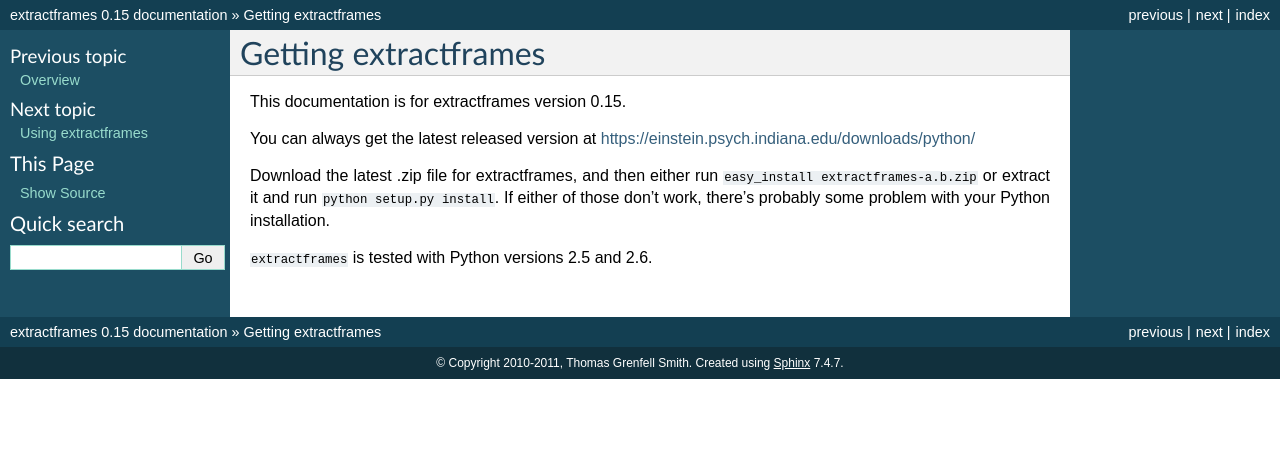
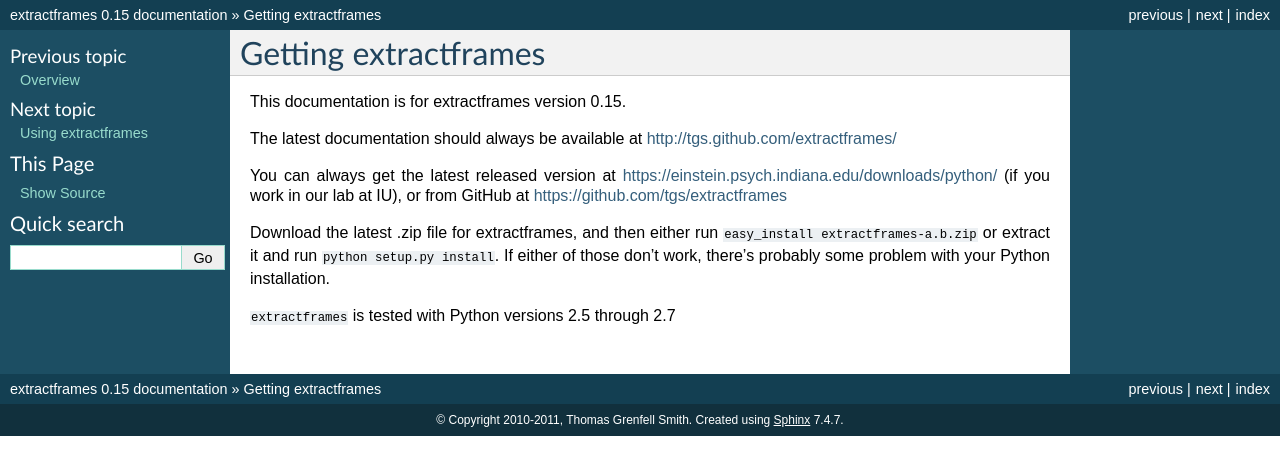
Before and after one commit to tgs/extractframes, a Sphinx documentation site: the page built from doc/source/getting.rst, in a window 1280 px wide. Shown: the top 475 px of the page. Built offline with Sphinx 7.4.7, drawn with Linux system fonts in a browser that asks for light colours; formulas are drawn with MathJax 3.

Commit message:
doc updates

```diff
--- a/doc/source/getting.rst
+++ b/doc/source/getting.rst
@@ -3,12 +3,15 @@
 
 This documentation is for extractframes version |version|.
 
+The latest documentation should always be available at http://tgs.github.com/extractframes/
+
 You can always get the latest released version at
-https://einstein.psych.indiana.edu/downloads/python/
+https://einstein.psych.indiana.edu/downloads/python/ (if you work in our lab at IU), or from
+GitHub at https://github.com/tgs/extractframes
 
 Download the latest .zip file for extractframes, and then either run
 ``easy_install extractframes-a.b.zip`` or extract it and run ``python
 setup.py install``.  If either of those don't work, there's probably
 some problem with your Python installation.
 
-``extractframes`` is tested with Python versions 2.5 and 2.6.
+``extractframes`` is tested with Python versions 2.5 through 2.7
```
Also changed, not shown: 1 other file.
